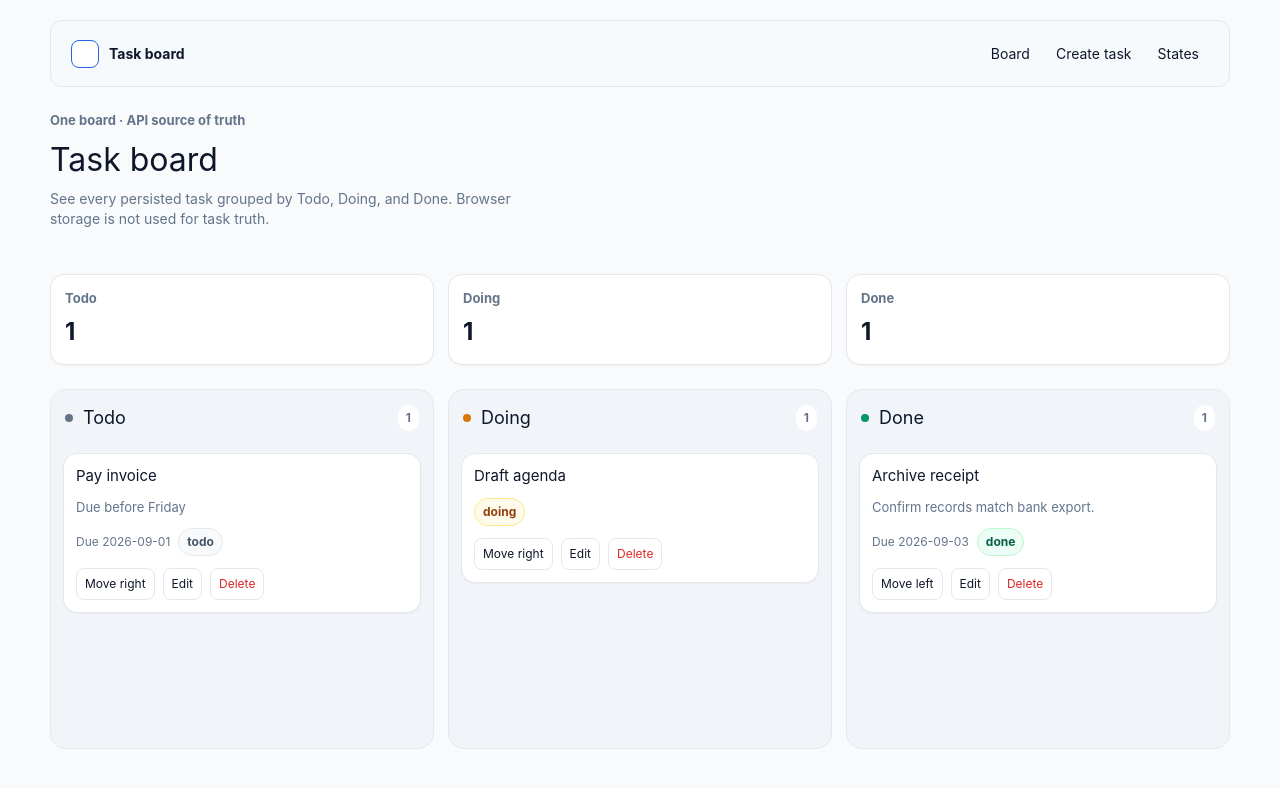
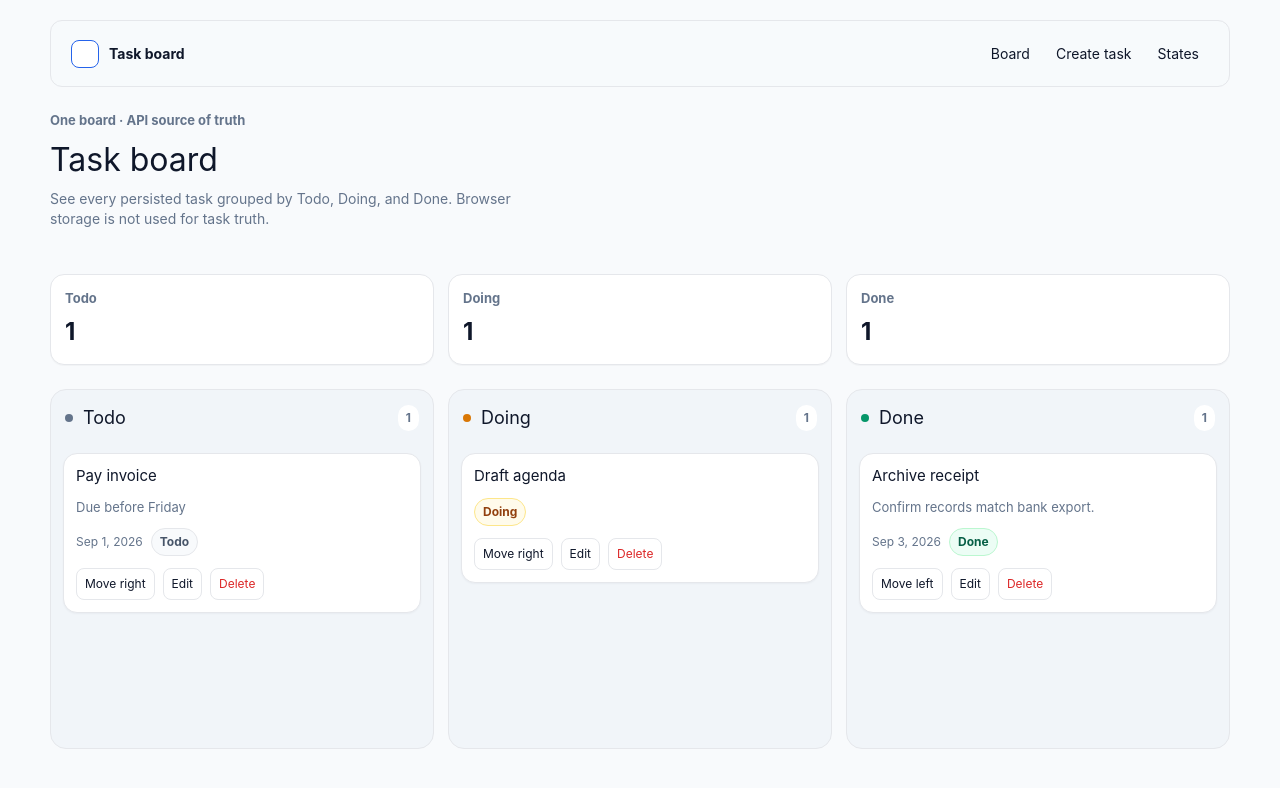
Before and after one commit to ThanhNV121097/project-4e289f8b, a Next.js app in the folder code/frontend/: page / in a window 1280 px wide. Shown: the top 788 px of the page. Built offline with nearby package versions, Linux system fonts and the light colour scheme.

Commit message:
fix(ui): align task status and due date labels

```diff
--- a/code/frontend/components/ViewTasksByStatus.tsx
+++ b/code/frontend/components/ViewTasksByStatus.tsx
@@ -9,6 +9,12 @@ const statuses: Array<{ key: TaskStatus; title: string }> = [
   { key: "doing", title: "Doing" },
   { key: "done", title: "Done" },
 ];
+
+const statusTitles: Record<TaskStatus, string> = {
+  todo: "Todo",
+  doing: "Doing",
+  done: "Done",
+};
 
 type LoadState = "loading" | "ready" | "error";
 
@@ -34,13 +40,11 @@ export default function ViewTasksByStatus() {
   return (
     <div className={styles.shell}>
       <Topbar />
-
       <section className={styles.hero} aria-labelledby="task-board-title">
         <p className={styles.eyebrow}>One board · API source of truth</p>
         <h1 id="task-board-title">Task board</h1>
         <p>See every persisted task grouped by Todo, Doing, and Done. Browser storage is not used for task truth.</p>
       </section>
-
       <section className={styles.summary} aria-label="Task totals">
         {statuses.map((status) => (
           <article className={styles.summaryCard} key={status.key}>
@@ -49,10 +53,8 @@ export default function ViewTasksByStatus() {
           </article>
         ))}
       </section>
-
       {state === "loading" ? <LoadingState /> : null}
       {state === "error" ? <ErrorState onRetry={loadTasks} /> : null}
-
       <section className={state === "loading" ? styles.boardLoading : styles.board} aria-label="Task board">
         {statuses.map((status) => (
           <BoardColumn key={status.key} status={status} tasks={groups[status.key]} />
@@ -90,6 +92,10 @@ function isTaskStatus(status: string): status is TaskStatus {
   return status === "todo" || status === "doing" || status === "done";
 }
 
+function formatDueDate(value: string) {
+  return new Intl.DateTimeFormat(undefined, { month: "short", day: "numeric", year: "numeric" }).format(new Date(`${value}T00:00:00`));
+}
+
 function LoadingState() {
   return (
     <section className={styles.panel} aria-live="polite">
@@ -109,6 +115,7 @@ function ErrorState({ onRetry }: { onRetry: () => void }) {
     </section>
   );
 }
+
 function BoardColumn({ status, tasks }: { status: { key: TaskStatus; title: string }; tasks: Task[] }) {
   return (
     <section className={styles.column} aria-labelledby={`${status.key}-heading`}>
@@ -132,8 +139,8 @@ function TaskCard({ task }: { task: Task }) {
       <h3>{task.title}</h3>
       {task.description ? <p>{task.description}</p> : null}
       <div className={styles.meta}>
-        {task.due_date ? <span>Due {task.due_date}</span> : null}
-        <span className={`${styles.pill} ${styles[task.status]}`}>{task.status}</span>
+        {task.due_date ? <span>{formatDueDate(task.due_date)}</span> : null}
+        <span className={`${styles.pill} ${styles[task.status]}`}>{statusTitles[task.status]}</span>
       </div>
       <div className={styles.actions} aria-label={`Actions for ${task.title}`}>
         <button className={styles.mini} type="button">{moveText}</button>
```
